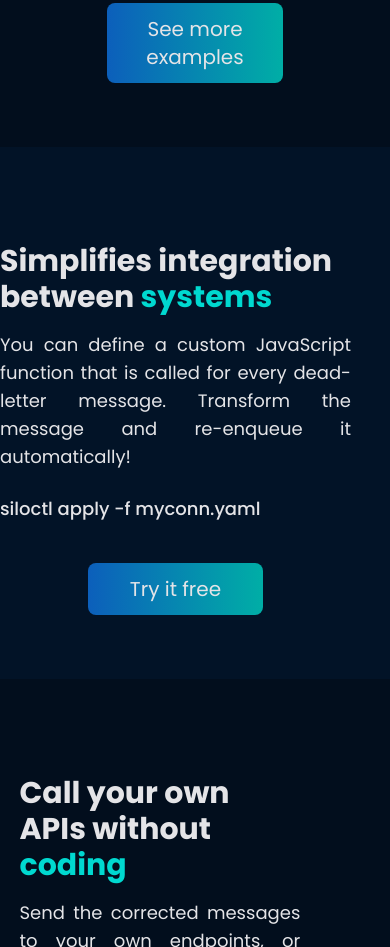
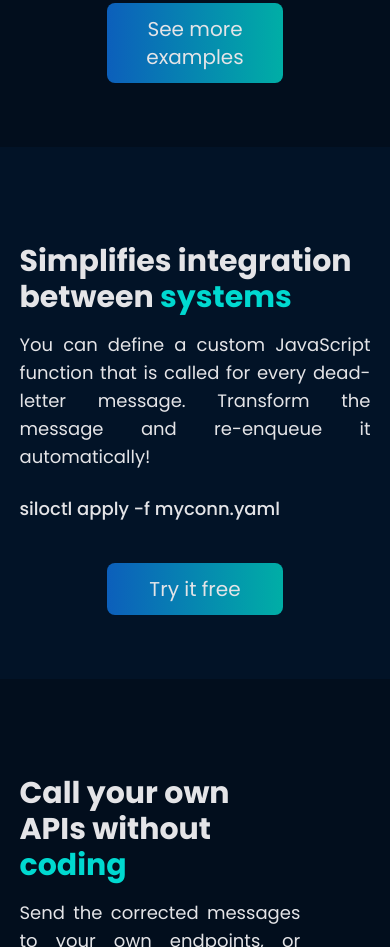
Before and after one commit to Csucsiii/message-silo-landing-page, a website built with Vite: page index.html in a window 390 px wide. Shown: the part 2997-3944 px from the top of the page. Built offline with nearby package versions, Linux system fonts and the light colour scheme.

Commit message:
Fixed responsivity

```diff
--- a/index.html
+++ b/index.html
@@ -191,7 +191,7 @@
 				</div>
 			</div>
 		</section>
-		<section class="flex justify-start items-center w-full h-full bg-[#021327]">
+		<section class="flex justify-center xl:justify-start items-center w-full h-full bg-[#021327]">
 			<div class="grid grid-cols-1 xl:grid-cols-2 justify-items-center items-center w-[90%] gap-4 py-16 xl:py-0 xl:pt-16">
 				<div class="flex flex-col justify-around xl:items-center w-full xl:w-[80%] h-full text-zinc-200">
 					<div class="flex flex-col gap-2 w-full my-8">
```
